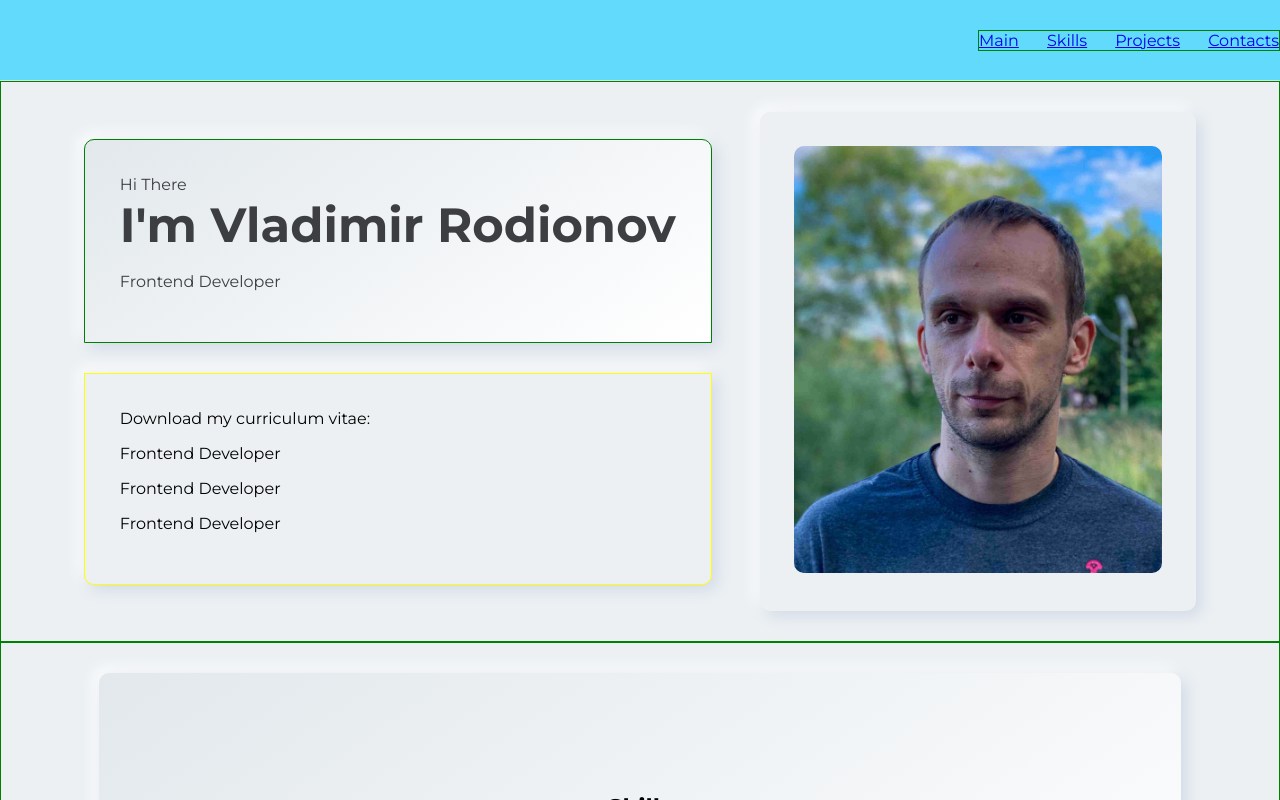
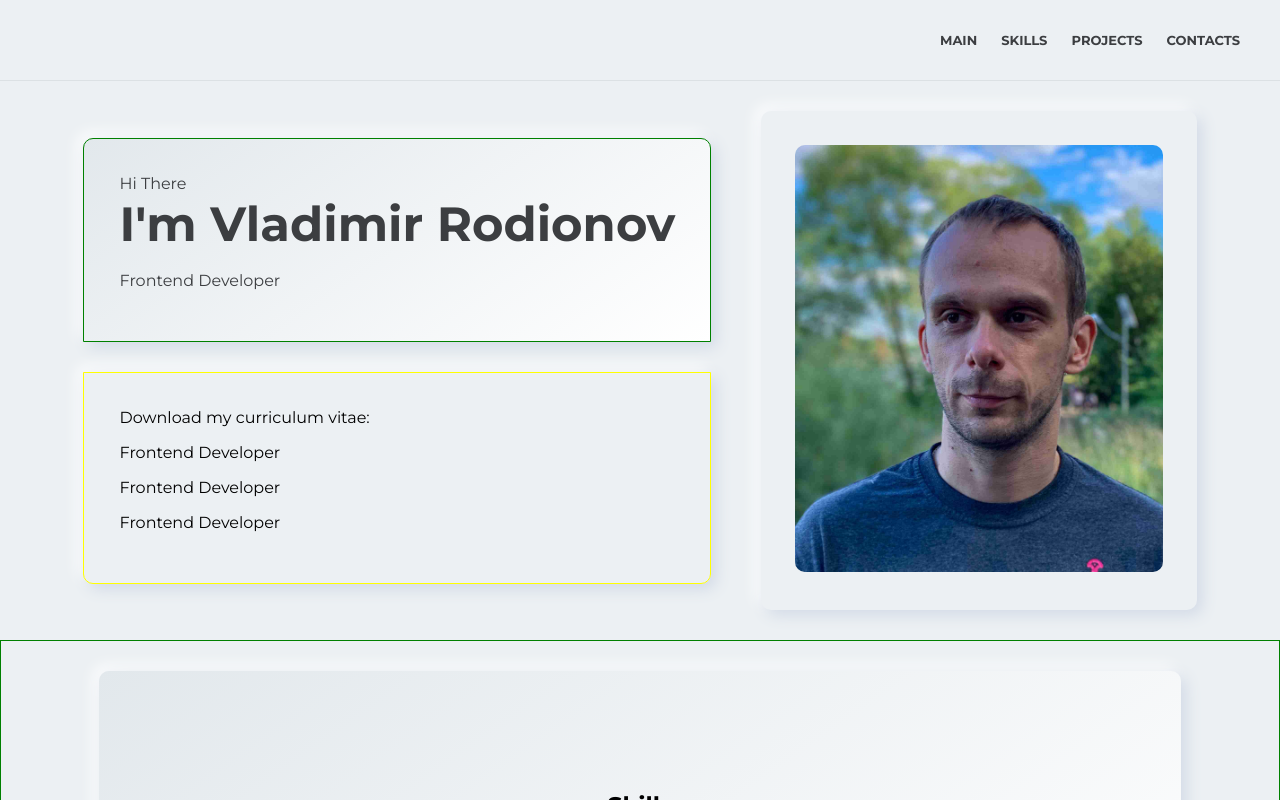
Before and after one commit to vovitolog/portfolio, a React (Create React App) app: page / in a window 1280 px wide. Shown: the top 800 px of the page. Built offline with nearby package versions, Linux system fonts and the light colour scheme.

Commit message:
feat: add styles to Header and Nav

```diff
--- a/src/components/about/About.jsx
+++ b/src/components/about/About.jsx
@@ -1,8 +1,6 @@
 import React from "react";
 import classes from "./About.module.css";
-import styleContainer from "../../common/styles/Container.module.css"
 import photo from "../../assets/images/vladimir.jpg"
-import {getCLS} from "web-vitals";
 
 export const About = () => {
     return <section className={classes.about}>
--- a/src/components/about/About.module.css
+++ b/src/components/about/About.module.css
@@ -1,5 +1,4 @@
 .about {
-    border: 1px solid green;
     /*height: 100vh;*/
 }
 
@@ -23,19 +22,19 @@
     border: 1px solid green;
     color: #3c3e41;
     padding: 35px;
-    box-shadow: 5px 5px 15px #d1d9e6,-5px -5px 15px #fff;
+    box-shadow: 5px 5px 15px #d1d9e6, -5px -5px 15px #fff;
     border-radius: 10px 10px 0 0;
-    background: linear-gradient(145deg,#e2e8ec,#fff);
+    background: linear-gradient(145deg, #e2e8ec, #fff);
 }
 
 .personContact {
     padding: 35px;
     border-radius: 0 0 10px 10px;
     border: 1px solid yellow;
-    box-shadow: 5px 5px 15px #d1d9e6,-5px -5px 15px #fff;
+    box-shadow: 5px 5px 15px #d1d9e6, -5px -5px 15px #fff;
 }
 
-.title{
+.title {
     font-size: 48px;
     font-weight: 700;
     line-height: 62px;
@@ -51,6 +50,6 @@
 
 .photoWrapper {
     padding: 34px;
-    box-shadow: 5px 5px 15px #d1d9e6,-5px -5px 15px #fff;
+    box-shadow: 5px 5px 15px #d1d9e6, -5px -5px 15px #fff;
     border-radius: 10px;
 }
--- a/src/components/header/Header.module.css
+++ b/src/components/header/Header.module.css
@@ -1,8 +1,8 @@
 .header {
-    background-color: #61dafb;
     border-bottom: 1px solid #dce1e4;
     height: 80px;
     display: flex;
     justify-content: end;
     align-items: center;
+    padding: 0 40px;
 }
--- a/src/components/nav/Nav.module.css
+++ b/src/components/nav/Nav.module.css
@@ -1,6 +1,14 @@
 .nav {
-   border: 1px solid green;
    display: flex;
    width: 300px;
    justify-content: space-between;
 }
+
+a {
+   /*color body white*/
+   color: #3c3e41;
+   text-decoration: none;
+   font-weight: 600;
+   font-size: 13px;
+   text-transform: uppercase;
+}
```
